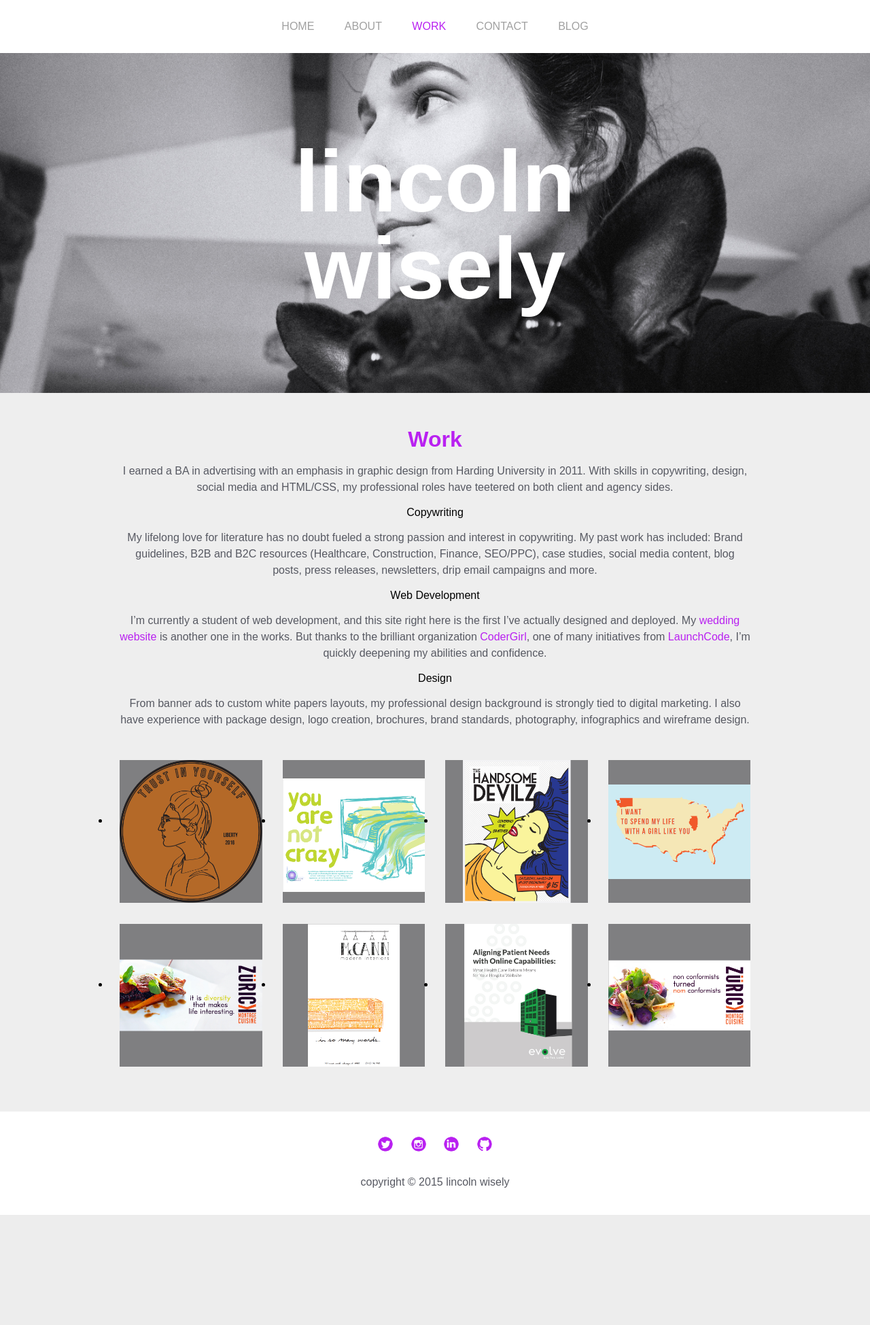
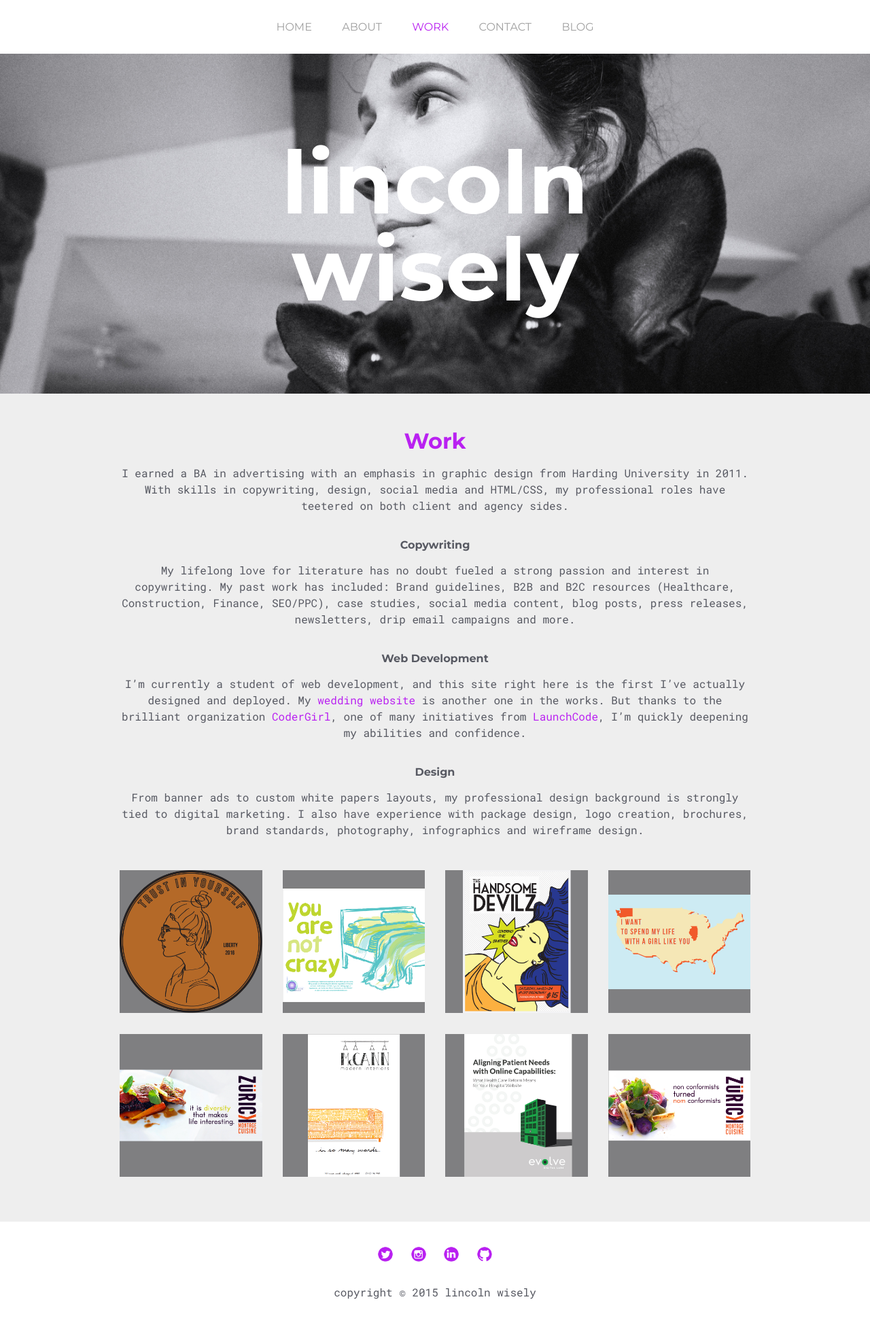
Before and after one commit to lincolnwisely/lincolnsite, a PHP site: page /work.html in a window 1280 px wide. Shown: the whole page at 68% size. Before the commit the page ends 1787 px from the top, so only its background shows below. Run offline with PHP 8.4, Linux system fonts and the light colour scheme.

Commit message:
update styles for gallery

```diff
--- a/css/style.css
+++ b/css/style.css
@@ -5,7 +5,7 @@
 box-sizing: border-box;
 }
 
-legend {
+/*legend {
 display: inline;
 width: auto;
 padding: 0;
@@ -15,11 +15,10 @@
 color: #000000;
 border: 0;
 border-bottom: none;
-}
+}*/
 
 body {
 	width: 100%;
-	font-family: 'Montserrat', sans-serif;
 	font-weight: 400;
 	margin: 0px;
 	line-height:;
@@ -60,14 +59,14 @@
 
 	font-family: 'Montserrat', sans-serif;
 	font-size: 1em;
-	font-weight: 400;
-	padding: 0px;
+	font-weight: 600;
+	padding: 20px 0 0;
 	margin: 0px;
-	color: #000 ;
+	color: #575962 ;
 }
 
 p {
-font-family: 'Roboto Mono', 'Courier' serif;
+font-family: 'Roboto Mono', 'Courier', serif;
 font-size: 1em;
 color: #575962;
 line-height: 1.5em;
@@ -144,7 +143,7 @@
 margin: 0px;
 padding: 0px;
 width: 100%;
-height: 600px;
+height: 300px;
 max-height: 500px;
 position: relative;
 background: url(../img/lincoln-header.jpg) center center no-repeat;
@@ -213,6 +212,10 @@
 	width: 60%;
 }
 
+section.gallery ul {
+	list-style: none;
+}
+
 
 .gallery ul li img {
     max-width: 100%;
@@ -240,6 +243,11 @@
 }
 
 
+@media (min-width: 390px) {
+
+
+
+
 @media (min-width: 658px) {
 
 	.main-nav {
@@ -262,6 +270,17 @@
 	margin: 5px 20px;
 	}
 
+
+	.background-image {
+	margin: 0px;
+	padding: 0px;
+	width: 100%;
+	height: 500px;
+	max-height: 500px;
+	position: relative;
+	background: url(../img/lincoln-header.jpg) center center no-repeat;
+	background-size: cover;
+	}
 
 	.background-image h1 {
 	font-family: 'Montserrat', sans-serif;
--- a/work.html
+++ b/work.html
@@ -8,8 +8,7 @@
   <!-- <link href="css/bootstrap.min.css" rel="stylesheet"> -->
 
   <link rel="stylesheet" href="css/normalize.css">
-  <link rel="stylesheet" href="css/bootstrap.css"
-
+  <link rel="stylesheet" href="css/bootstrap.css">
   <link href='https://fonts.googleapis.com/css?family=Montserrat:400,700' rel='stylesheet' type='text/css'>
   <link href='https://fonts.googleapis.com/css?family=Roboto+Mono' rel='stylesheet' type='text/css'>
   <link rel="stylesheet" href="css/style.css">
@@ -62,7 +61,7 @@
 
 
       <section class="gallery">
-        <ul class="row list-unstyled">
+        <ul class="row ">
           <li class="col-xs-6 col-sm-3 col-md-3 ">
             <img src="img/gallery-lincoln.jpg">
           </li>
```
Also changed, not shown: css/bootstrap.css.
